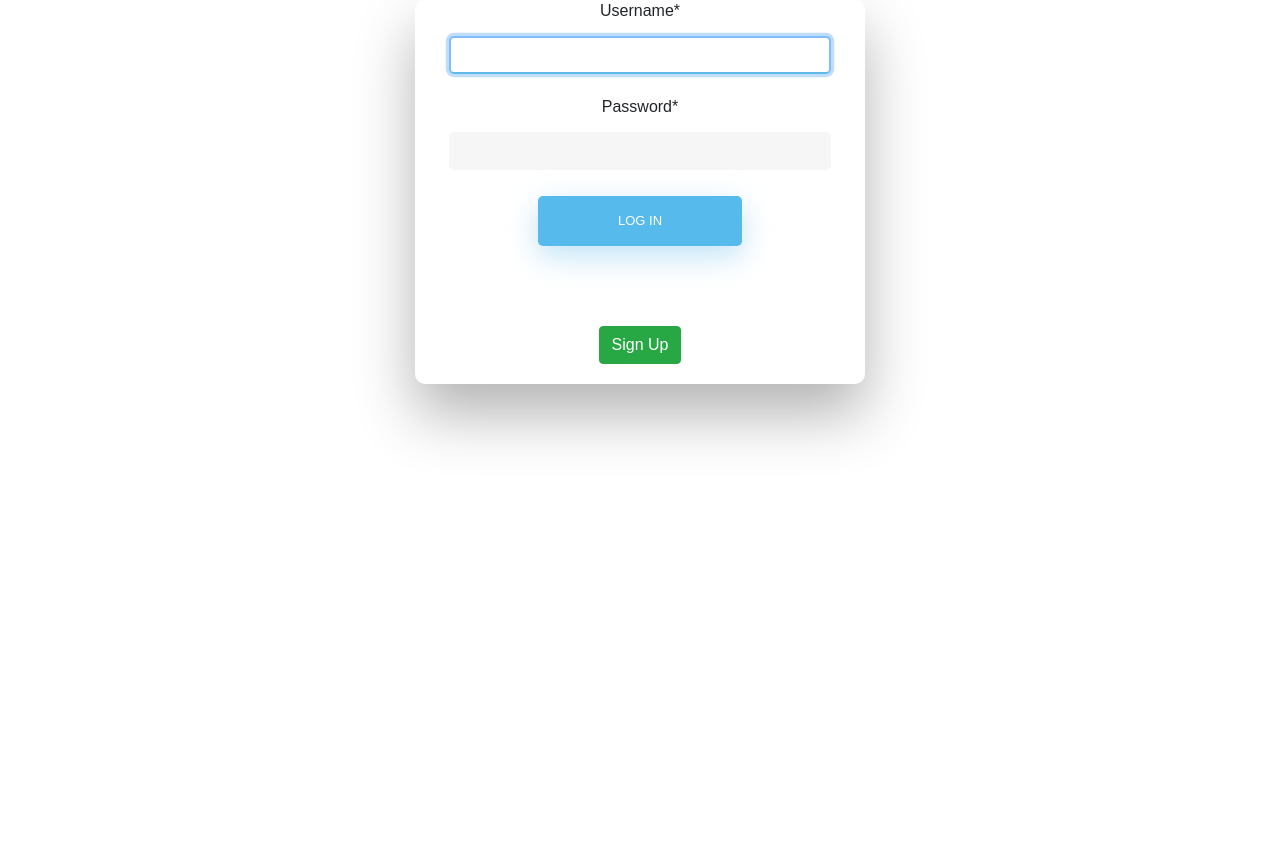
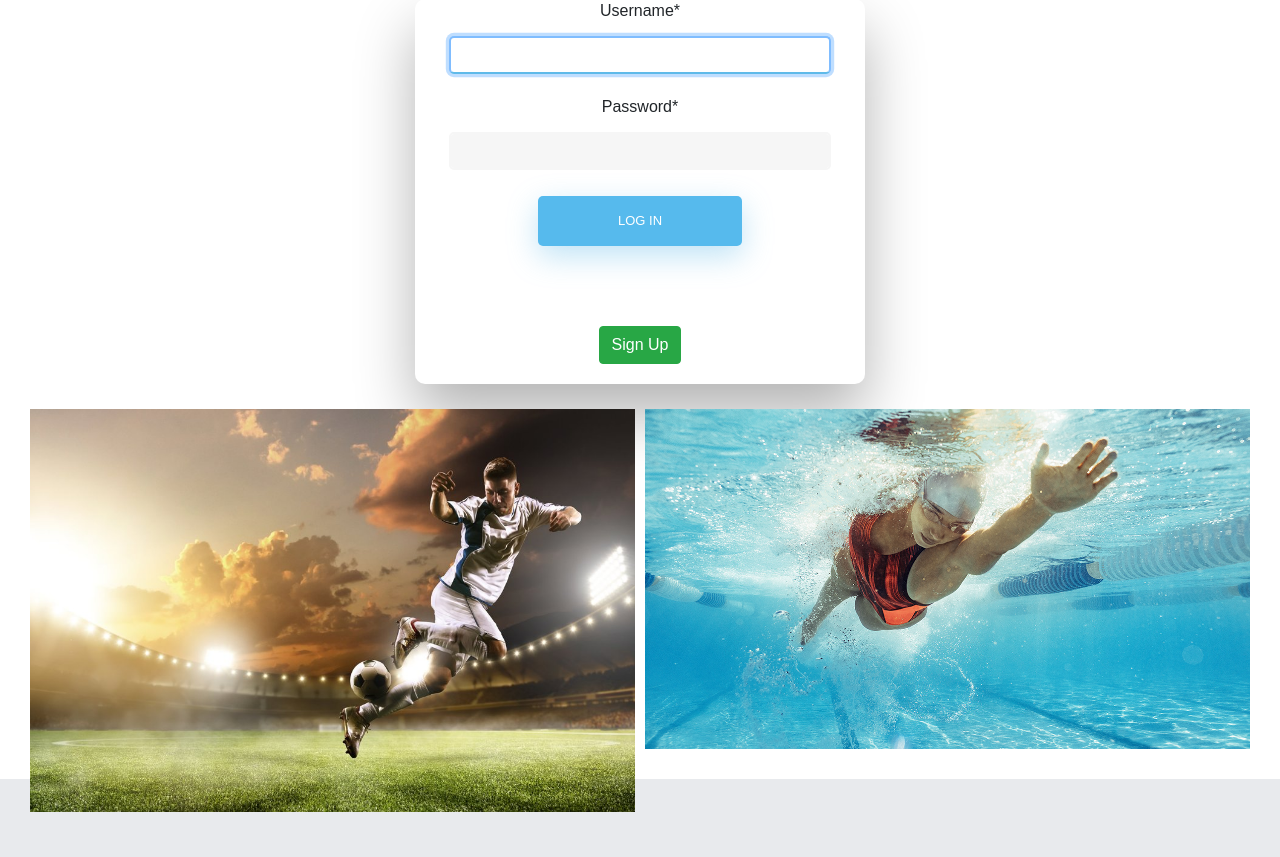
Before and after one commit to mvp17/sports-performance-api, a Django app: page / in a window 1280 px wide. Shown: the part 61-918 px from the top of the page. Before the commit the page ends 503 px from the top, so only its background shows below. Run offline with Django 3.2, Linux system fonts and the light colour scheme; some libraries are stand-ins or nearby versions.

Commit message:
Images in logIn page DONE

```diff
--- a/TFG/settings.py
+++ b/TFG/settings.py
@@ -126,6 +126,9 @@ USE_TZ = True
 
 STATIC_URL = '/static/'
 
+# noinspection PyUnresolvedReferences
+STATIC_ROOT = (os.path.join(BASE_DIR, 'static'))
+
 LOGIN_REDIRECT_URL = '/app/'
 LOGOUT_REDIRECT_URL = '/'
 
--- a/templates/registration/login.html
+++ b/templates/registration/login.html
@@ -4,6 +4,38 @@
 
 {% block content %}
     <meta charset="UTF-8" name="viewport" content="width=device-width, initial-scale=1.0">
+<style>
+/* Three image containers (use 25% for four, and 50% for two, etc) */
+.column {
+  float: left;
+  width: 33.33%;
+  padding: 5px;
+}
+
+/* Clear floats after image containers */
+.row::after {
+  content: "";
+  clear: both;
+  display: table;
+}
+
+.row {
+  display: flex;
+}
+
+.column {
+  flex: 33.33%;
+  padding: 5px;
+}
+
+/* Responsive layout - makes the three columns stack on top of each other instead of next to each other */
+@media screen and (max-width: 500px) {
+  .column {
+    width: 100%;
+  }
+}
+
+</style>
     <div style="margin-top: 40px" >
         <div class="wrapper fadeInDown">
             <div id="formContent">
@@ -20,6 +52,18 @@
                     </a>
                 </div>
             </div>
+            <div class="wrapper fadeIn fourth">
+                <div class="row">
+                    <div class="column">
+                        {% load static%}
+                            <img class="img-responsive" src="{% static 'img/soccer_performance.jpeg' %}" alt="" style="width:100%">
+                    </div>
+                    <div class="column">
+                        {% load static%}
+                        <img class="img-responsive" src="{% static 'img/swimming_performance.jpg' %}" alt="" style="width:100%">
+                    </div>
+                </div>
+            </div>
         </div>
     </div>
 
```
Also changed, not shown: app/static/img/soccer_performance.jpeg (added), app/static/img/swimming_performance.jpg (added).
